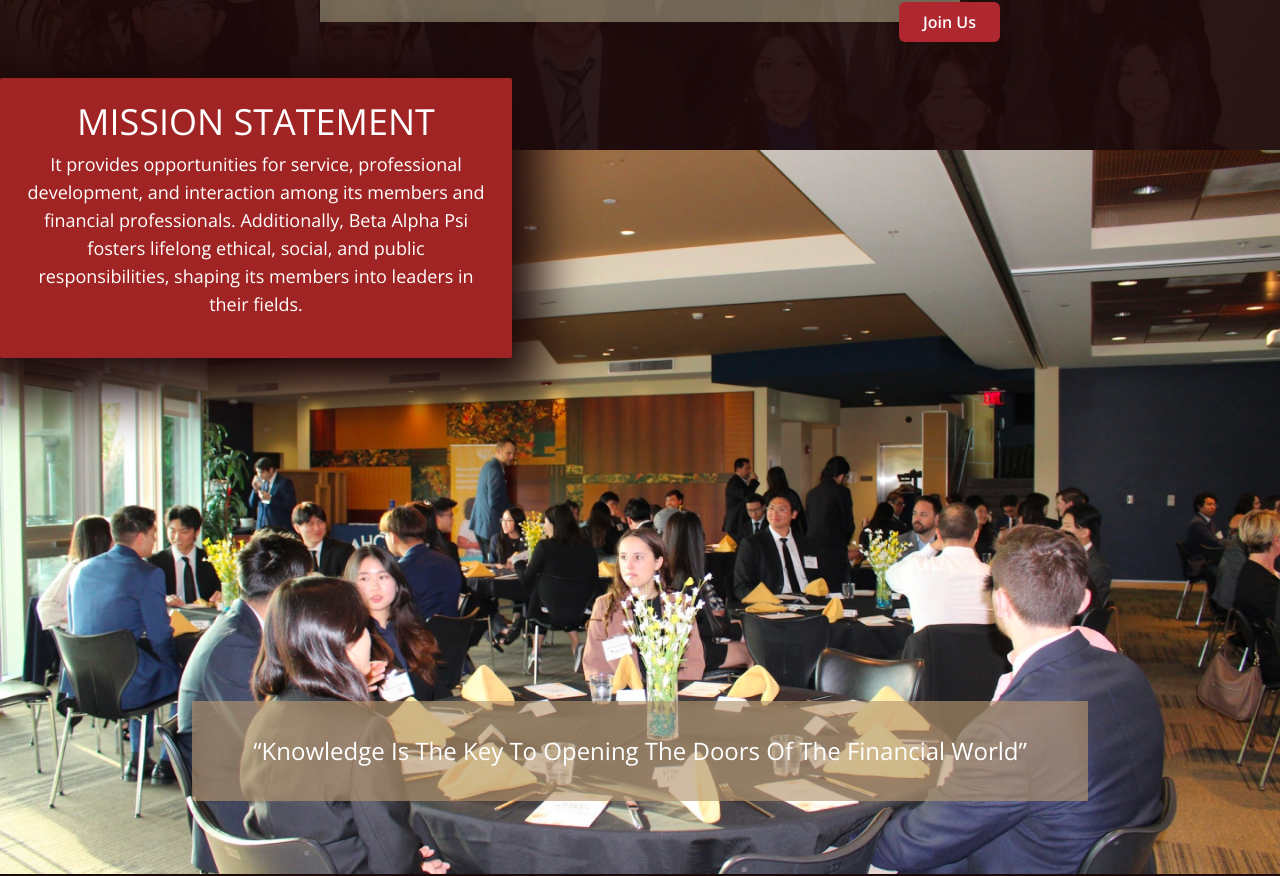
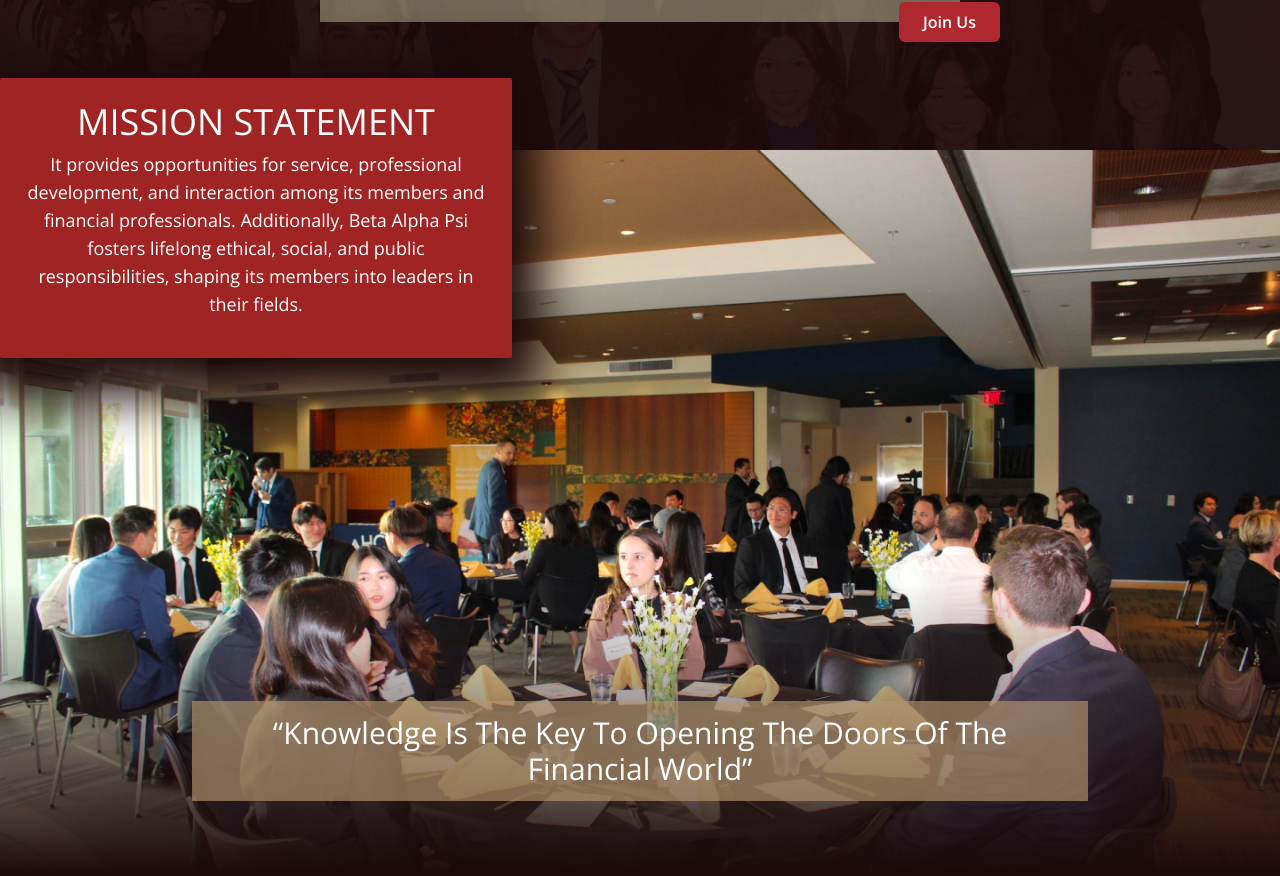
Before and after one commit to acm-ucr/bap-website, a Next.js app: page / in a window 1280 px wide. Shown: the part 403-1279 px from the top of the page. Built offline with nearby package versions, Linux system fonts and the light colour scheme; what tailwindcss-animated would draw is missing.

Commit message:
add mission gradient

```diff
--- a/src/components/about/Aboutus.tsx
+++ b/src/components/about/Aboutus.tsx
@@ -16,7 +16,7 @@ const AboutUs = () => {
           founded in Winter 2015 under the presidency of Luke Hatch.
         </p>
 
-        <div className="relative bg-gradient-to-l from-transparent to-red-950 lg:w-1/2">
+        <div className="relative lg:w-1/2">
           <Image
             src={bap}
             className="max-w-full md:max-w-md lg:w-full lg:max-w-full"
--- a/src/components/home/Mission.tsx
+++ b/src/components/home/Mission.tsx
@@ -3,7 +3,7 @@ import bap from "@/public/clubimage2.webp";
 
 const Mission = () => {
   return (
-    <div className="flex w-full flex-col items-center md:relative">
+    <div className="flex w-full flex-col items-center bg-gradient-to-b to-black md:relative">
       <div className="left-0 top-[-10%] z-10 mb-[-10%] w-[90%] rounded-sm bg-[#a12424] px-4 py-4 text-center shadow-5xl md:absolute md:my-0 md:w-3/4 md:max-w-lg md:px-10 md:pb-20 md:pt-10">
         <h1 className="mb-2 text-2xl font-thin text-white md:mb-6 md:text-4xl">
           MISSION STATEMENT
@@ -16,13 +16,16 @@ const Mission = () => {
           fields.
         </p>
       </div>
-      <Image
-        className="h-[400px] w-full object-cover md:h-auto"
-        src={bap}
-        alt="Club Image"
-      />
+      <div>
+        <Image
+          className="h-[400px] w-full object-cover md:h-auto"
+          src={bap}
+          alt="Club Image"
+        />
+        <div className="absolute inset-0 bg-gradient-to-b from-transparent from-60% to-bap-brown-400 to-100%"></div>
+      </div>
 
-      <div className="bottom-[10%] left-1/2 my-[-10%] flex h-[100px] w-[70%] transform items-center justify-center bg-[#b4966f] p-4 text-center text-lg font-semibold text-white shadow-5xl md:absolute md:my-0 md:-translate-x-1/2 md:bg-[#b4966fa4] md:text-2xl md:font-normal md:shadow-none">
+      <div className="bottom-[10%] left-1/2 my-[-10%] flex h-[100px] w-[70%] transform items-center justify-center bg-[#b4966f] p-4 text-center text-lg font-semibold text-white shadow-5xl md:absolute md:my-0 md:-translate-x-1/2 md:bg-[#b4966fa4] md:text-3xl md:font-normal md:shadow-none">
         “Knowledge Is The Key To Opening The Doors Of The Financial World”
       </div>
     </div>
```
